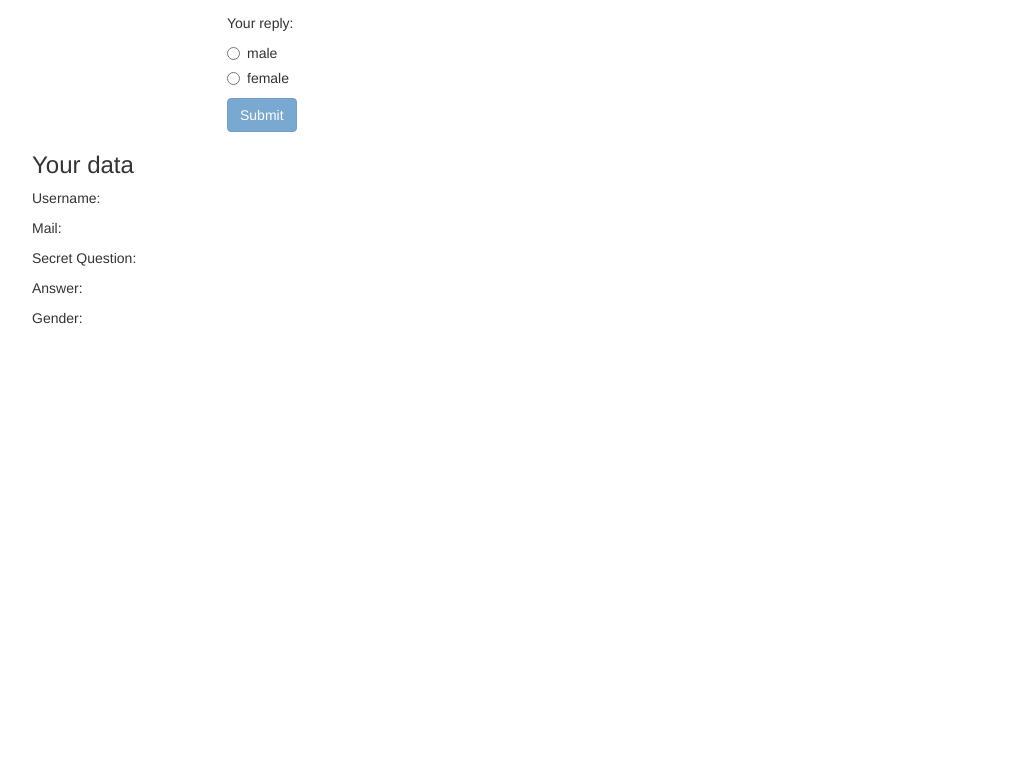
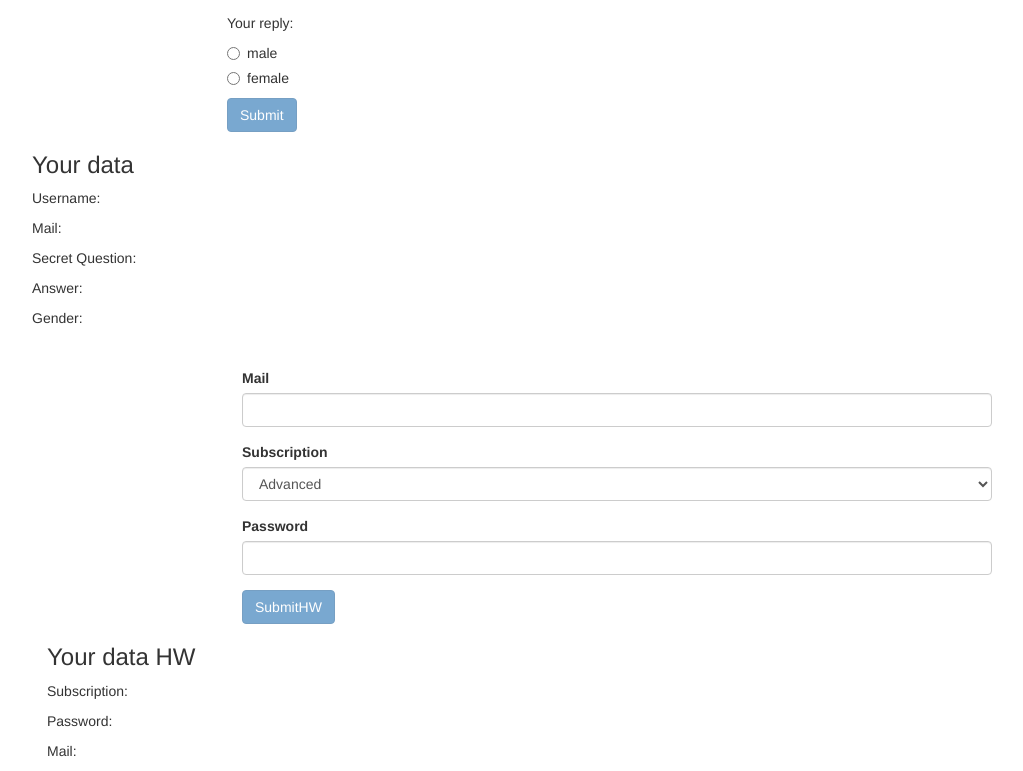
Before and after one commit to EvgeniErmakov/angular-learning-start, an Angular app: page / in a window 1280 px wide. Shown: the part 392-1163 px from the top of the page, without its empty margins (38-1061 px from the left). Before the commit the page ends 800 px from the top, so only its background shows below. Built offline with nearby package versions, Linux system fonts and the light colour scheme.

Commit message:
Forms: Assignment 6: Practicing Template-Driven Forms

```diff
--- a/src/app/app.component.html
+++ b/src/app/app.component.html
@@ -81,4 +81,64 @@
       <p>Gender:{{user.gender}}</p>
     </div>
   </div>
+
+  <div class="container">
+    <div class="row">
+      <div class="col-xs-12 col-sm-10 col-md-8 col-sm-offset-1 col-md-offset-2">
+
+        <form (ngSubmit)="onSubmitHW()" #hwForm="ngForm">
+          <div class="form-group">
+            <label for="emailHW">Mail</label>
+            <input type="email" id="emailHW" class="form-control"
+                   ngModel
+                   name="emailHW"
+                   required
+                   email
+                   #emailHW=ngModel>
+          </div>
+          <span class="help-block" *ngIf="!emailHW.valid && emailHW.touched">Please enter a valid email!</span>
+
+          <div class="form-group">
+            <label for="subscriptionHW">Subscription</label>
+            <select
+              id="subscriptionHW"
+              class="form-control"
+              [ngModel]="defaultSubscription"
+              name="subscriptionHW">
+              <option *ngFor="let subscription of subscription" [value]="subscription">
+                {{subscription}}
+              </option>
+            </select>
+          </div>
+
+          <div class="form-group">
+            <label for="passwordHW">Password</label>
+            <input type="password" id="passwordHW" class="form-control"
+                   ngModel
+                   name="passwordHW"
+                   required
+                   #password=ngModel>
+          </div>
+          <span class="help-block" *ngIf="!password.valid && password.touched">Please enter a valid password!</span>
+
+          <button
+            class="btn btn-primary"
+            type="submit"
+            [disabled]="!hwForm.valid">SubmitHW
+          </button>
+
+          <p *ngIf="!hwForm.valid && hwForm.touched">ТЫ МЕНЯ ТРОНУЛА, ТРОНУЛА! НЕВАЛИДНЫЕ ЗНАЧЕНИЯ!</p>
+
+        </form>
+      </div>
+    </div>
+    <div class="row">
+      <div class="col-xs-12">
+        <h3>Your data HW</h3>
+        <p>Subscription: {{hw.subscriptionHW}}</p>
+        <p>Password:{{hw.passwordHW}}</p>
+        <p>Mail:{{hw.emailHW}}</p>
+      </div>
+    </div>
+  </div>
 </div>
--- a/src/app/app.component.ts
+++ b/src/app/app.component.ts
@@ -19,6 +19,18 @@ export class AppComponent {
     gender: ''
   }
   submitted = false;
+
+  @ViewChild('hwForm') hwForm: NgForm;
+
+  hw= {
+    emailHW: '',
+    subscriptionHW:'',
+    passwordHW: '',
+  }
+
+  //For HW
+  subscription = ['Basic', 'Advanced', 'Pro'];
+  defaultSubscription = 'Advanced';
 
 
   suggestUserName() {
@@ -62,4 +74,16 @@ export class AppComponent {
 
     this.signUpForm.reset(); //Позволяет ресетнуть все значения при нажатии кнопки.
   }
+
+  onSubmitHW() {
+    console.log(this.hwForm);
+    this.hw.subscriptionHW = this.hwForm.value.subscriptionHW;
+    this.hw.passwordHW = this.hwForm.value.passwordHW;
+    this.hw.emailHW = this.hwForm.value.emailHW;
+
+    console.log(this.hw.emailHW);
+    console.log(this.hw.subscriptionHW);
+    console.log(this.hw.passwordHW);
+    this.signUpForm.reset(); //Позволяет ресетнуть все значения при нажатии кнопки.
+  }
 }
```
